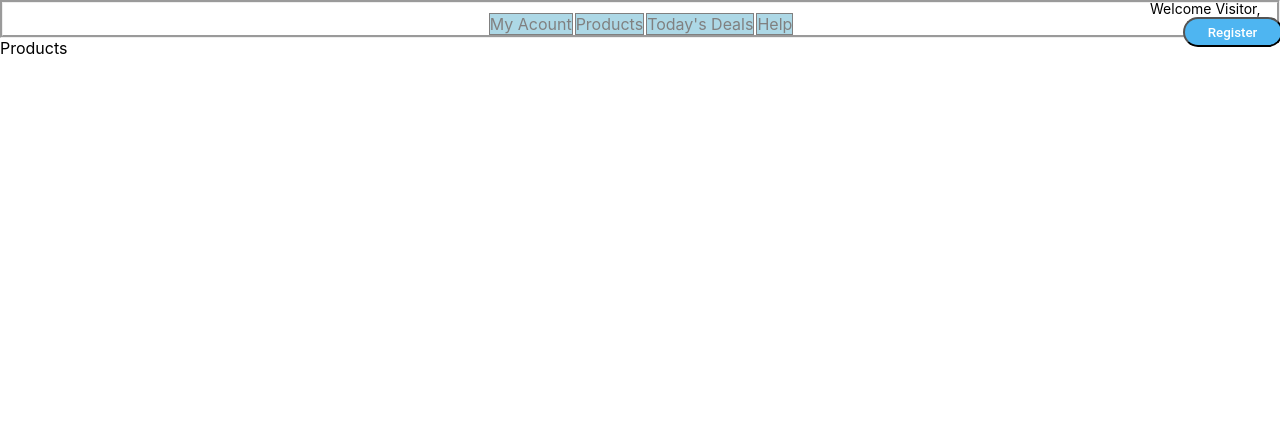
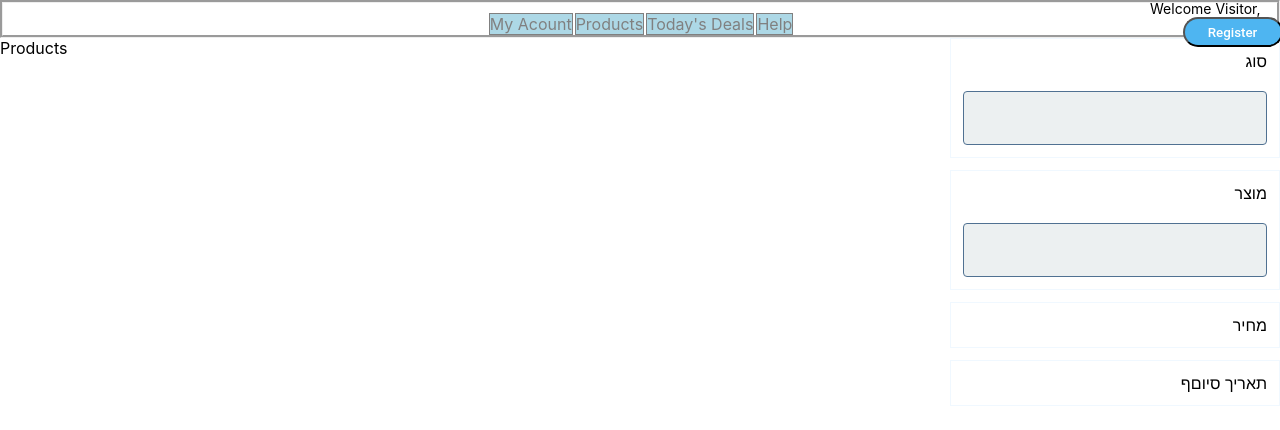
Before and after one commit to davwiener/we-shop, a React (Create React App) app in the folder client/: page /products in a window 1280 px wide. Shown: the top 430 px of the page. Built offline with nearby package versions, Linux system fonts and the light colour scheme.

Commit message:
add filters

```diff
--- /dev/null
+++ b/client/src/we-shop/filters/filter/filter.scss
@@ -0,0 +1,10 @@
+.filter-container {
+  border: 1px aliceblue solid;
+  padding: 12px;
+  display: flex;
+  flex-direction: column;
+  margin-bottom: 12px;
+  .filter {
+    direction: rtl;
+  }
+}
--- /dev/null
+++ b/client/src/we-shop/filters/filter/filter.tsx
@@ -0,0 +1,12 @@
+import React from "react";
+import InputText from "../../components/input-text/input-text";
+import "./filter.scss";
+function Filter(props: any) {
+  return (
+    <div className="filter-container">
+      <div className="filter">{props.filter.text}</div>
+      {props.filter.type === "freeText" && <InputText></InputText>}
+    </div>
+  );
+}
+export default Filter;
--- /dev/null
+++ b/client/src/we-shop/filters/filters.tsx
@@ -0,0 +1,20 @@
+import React from "react";
+import Filter from "./filter/filter";
+const filters: { text: string; type: string }[] = [
+  { text: "סוג", type: "freeText" },
+  { text: "מוצר", type: "freeText" },
+  { text: "מחיר", type: "range" },
+  { text: "תאריך סיוםף", type: "datePicker" },
+];
+function Filters() {
+  return (
+    <div>
+      {filters.map((f: { text: string; type: string }) => (
+        <div>
+          <Filter filter={f}></Filter>
+        </div>
+      ))}
+    </div>
+  );
+}
+export default Filters;
--- /dev/null
+++ b/client/src/we-shop/products/products.scss
@@ -0,0 +1,8 @@
+.products-container {
+  display: flex;
+  justify-content: space-between;
+  .products {
+  }
+  .filters {
+  }
+}
--- a/client/src/we-shop/products/products.tsx
+++ b/client/src/we-shop/products/products.tsx
@@ -1,6 +1,14 @@
 import React from "react";
-
+import Filters from "./../filters/filters";
+import "./products.scss";
 function Products() {
-  return <div>Products</div>;
+  return (
+    <div className="products-container">
+      <div className="products">Products</div>
+      <div className="filters">
+        <Filters></Filters>
+      </div>
+    </div>
+  );
 }
 export default Products;
```
Also changed, not shown: client/src/we-shop/filters/filters.scss (added).
